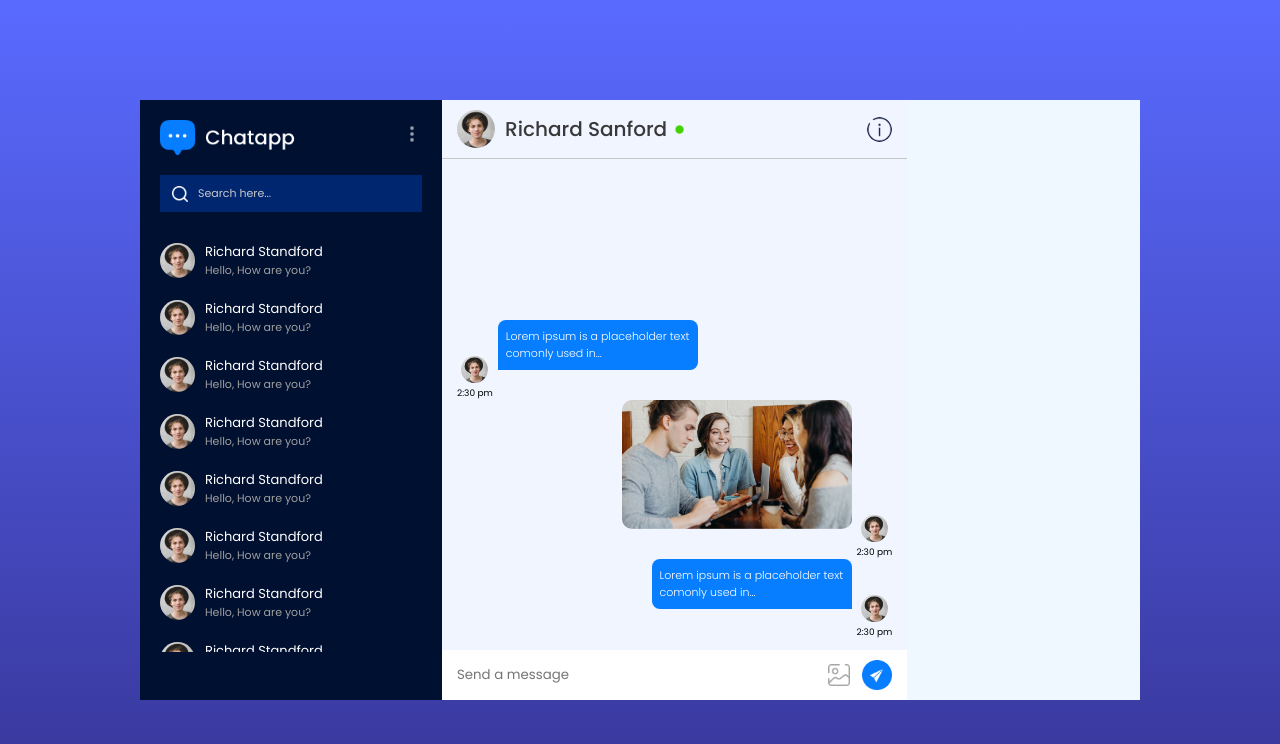
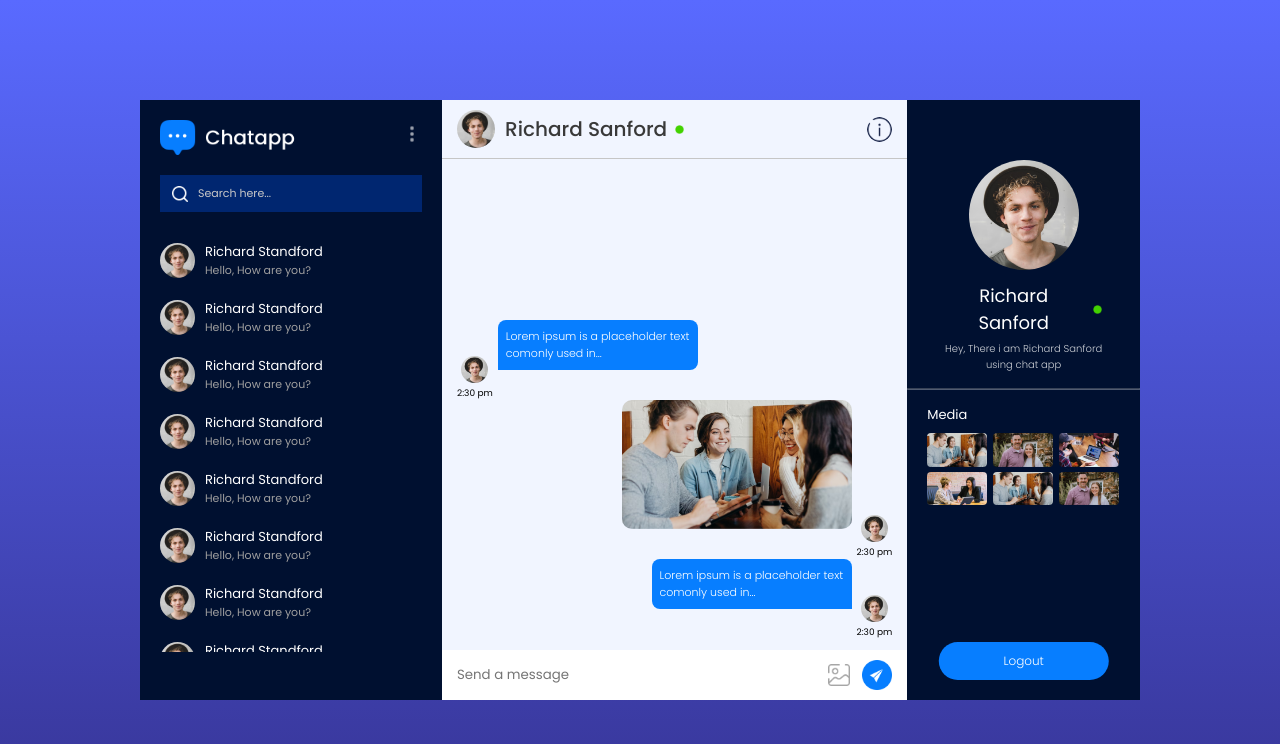
Before and after one commit to OLEHFIDELIS/WebChat, a React (Vite) app in the folder chat-app/: page /chat in a window 1280 px wide. Shown: the top 744 px of the page. Built offline with nearby package versions, Linux system fonts and the light colour scheme.

Commit message:
worked on the the Rightsidebar

```diff
--- a/chat-app/src/components/RightSideBar/RightSideBar.css
+++ b/chat-app/src/components/RightSideBar/RightSideBar.css
@@ -0,0 +1,76 @@
+.rs{
+    color: white;
+    background: #001030;
+    position: relative;
+    height: 75vh;
+    overflow-y: scroll;
+}
+
+.rs-profile{
+    padding-top: 60px;
+    text-align: center;
+    max-width: 70%;
+    margin: auto;
+}
+
+.rs-profile img{
+    width: 110px;
+    aspect-ratio: 1/1;
+    border-radius: 50%;
+}
+
+.rs-profile h3{
+    font-size: 18px;
+    font-weight: 400;
+    display: flex;
+    align-items: center;
+    justify-content: center;
+    gap: 5px;
+    margin: 5px 0px;
+}
+
+.rs-profile p{
+    font-size: 10px;
+    opacity: 80%;
+    font-weight: 300;
+}
+
+.rs hr{
+    border-color: #ffffff50;
+    margin: 15px 0px;
+}
+
+.rs-media{
+    padding: 0px 20px;
+    font-size: 13px;
+}
+
+.rs-media div{
+    max-height: 180px;
+    overflow-y: scroll;
+    display: grid;
+    grid-template-columns: 1fr 1fr 1fr;
+    gap: 5px;
+    margin-top: 8px;
+}
+
+.rs-media div img{
+    width: 60px;
+    border-radius: 4px;
+    cursor: pointer;
+}
+
+.rs button{
+    position: absolute;
+    bottom: 20px;
+    left: 50%;
+    transform: translateX(-50%);
+    background: #077eff;
+    color: white;
+    border: none;
+    font-size: 12px;
+    font-weight: 300;
+    padding: 10px 65px;
+    border-radius: 20px;
+    cursor: pointer;
+}
--- a/chat-app/src/components/RightSideBar/RightSideBar.jsx
+++ b/chat-app/src/components/RightSideBar/RightSideBar.jsx
@@ -1,10 +1,28 @@
 import React from 'react';
 import "./RightSideBar.css";
+import assets from '../../assets/assets';
 
 const RightSideBar = () => {
     return(
-        <div>
-
+        <div className='rs'>
+            <div className="rs-profile">
+                <img src={assets.profile_img} alt="" />
+                <h3>Richard Sanford <img src={assets.green_dot} className='dot' alt="" /></h3>
+                <p>Hey, There i am Richard Sanford using chat app </p>
+            </div>
+            <hr />
+            <div className="rs-media">
+                <p>Media</p>
+                <div>
+                    <img src={assets.pic1} alt="" />
+                    <img src={assets.pic2} alt="" />
+                    <img src={assets.pic3} alt="" />
+                    <img src={assets.pic4} alt="" />
+                    <img src={assets.pic1} alt="" />
+                    <img src={assets.pic2} alt="" />
+                </div>
+            </div>
+            <button>Logout</button>
         </div>
     )
 };
```
